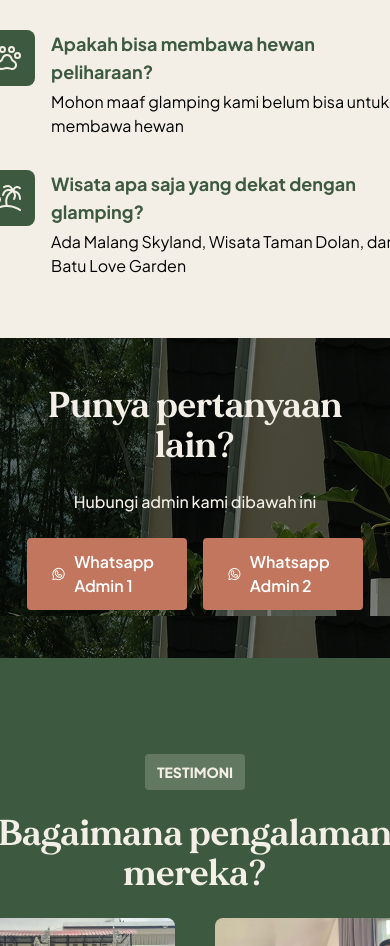
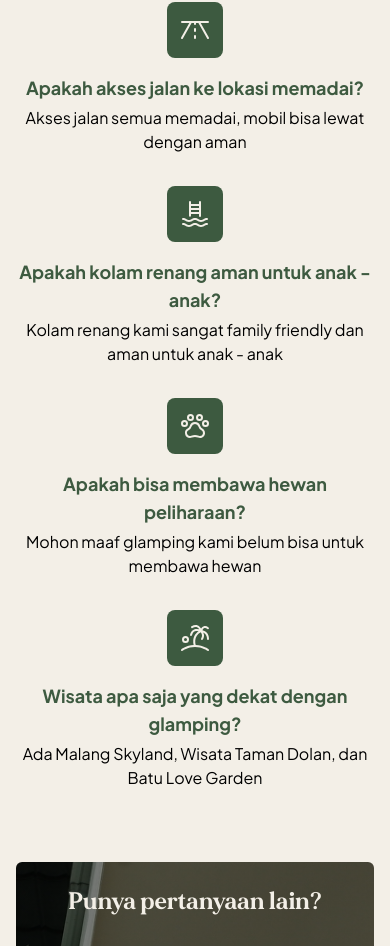
Before and after one commit to aruvin-s/greenland-landing-page, a React (Vite) app: page / in a window 390 px wide. Shown: the part 9912-10858 px from the top of the page. Built offline with nearby package versions, Linux system fonts and the light colour scheme.

Commit message:
fox: fix FAQ section responsive

```diff
--- a/src/components/IconChip.jsx
+++ b/src/components/IconChip.jsx
@@ -2,11 +2,11 @@ import React from 'react';
 
 const IconChips = ({ icon: Icon, title, description }) => {
   return (
-    <div className="flex items-start gap-4 max-w-2xl">
+    <div className="flex flex-col sm:flex-row items-center gap-4 max-w-2xl">
       <div className="bg-primary text-secondary p-3 rounded-lg">
         <Icon size={32} />
       </div>
-      <div>
+      <div className='text-center sm:text-start'>
         <p className="font-jakarta text-lg font-bold text-primary">{title}</p>
         <p className="font-jakarta text-base text-black mt-1">{description}</p>
       </div>
--- a/src/sections/FAQ.jsx
+++ b/src/sections/FAQ.jsx
@@ -2,23 +2,34 @@ import Chips from '.././components/Chips.jsx'
 import IconChips from '.././components/IconChip.jsx'
 import ButtonPrimary from '.././components/ButtonPrimary.jsx'
 import bgCarousel from '.././assets/carouseladmin.png'
-import { MapPinIcon , ArrowSquareRightIcon , RoadHorizonIcon, CoffeeIcon, SwimmingPoolIcon, PawPrintIcon, IslandIcon, ArrowSquareLeftIcon, WhatsappLogoIcon } from '@phosphor-icons/react';
+import {
+  MapPinIcon,
+  ArrowSquareRightIcon,
+  RoadHorizonIcon,
+  CoffeeIcon,
+  SwimmingPoolIcon,
+  PawPrintIcon,
+  IslandIcon,
+  ArrowSquareLeftIcon,
+  WhatsappLogoIcon,
+} from '@phosphor-icons/react'
 
 const FAQ = () => {
   return (
-    <div>
-        <div className="min-h-screen bg-secondary flex flex-col justify-center items-center">
-            <div className="flex flex-col justify-center items-center gap-6">
+    <div className="bg-secondary flex flex-col justify-center items-center px-4 sm:px-6 lg:px-8 py-24">
+      <div className="flex flex-col justify-center items-center gap-6 max-w-7xl w-full">
         <Chips text="FAQ" />
-                <p className="font-mirage text-primary font-bold text-4xl text-center">
+        <p className="font-mirage text-primary font-bold text-3xl sm:text-4xl text-center">
           Pertanyaan yang sering ditanyakan
         </p>
-                <p className="font-jakarta text-center text-lg max-w-xl">
+        <p className="font-jakarta text-center text-base sm:text-lg max-w-xl">
           Temukan informasi penting sebelum menginap di Malang Greenland
         </p>
-                <div className="grid grid-cols-1 md:grid-cols-2 gap-8 mt-9">
+
+        {/* Grid FAQ Items */}
+        <div className="grid grid-cols-1 sm:grid-cols-2 gap-8 mt-9 w-full">
           <IconChips
-                        icon={MapPinIcon }
+            icon={MapPinIcon}
             title="Dimana tepatnya lokasi Malang Greenland?"
             description="Lokasinya berada di Tawangargo, Karangploso, Malang"
           />
@@ -48,17 +59,33 @@ const FAQ = () => {
             description="Ada Malang Skyland, Wisata Taman Dolan, dan Batu Love Garden"
           />
         </div>
+
+        {/* CTA Background Section */}
         <div
-                className='flex flex-col w-full h-full bg-primary p-12 justify-center gap-6 rounded-md mt-9'
+          className="flex flex-col w-full bg-primary p-6 sm:p-12 justify-center gap-6 rounded-md mt-12 text-center bg-cover bg-center"
           style={{
-                        backgroundImage: `linear-gradient(rgba(0, 0, 0, 0.5), rgba(0, 0, 0, 0.5)), url(${bgCarousel})`
-                      }}>
-                    <p className='font-mirage text-secondary font-bold text-4xl text-center'>Punya pertanyaan lain?</p>
-                    <p className='font-jakarta text-secondary font-medium text-large text-center'>Hubungi admin kami dibawah ini</p>
-                    <div className='flex gap-4 justify-center'>
-                        <ButtonPrimary position="left" icon={WhatsappLogoIcon} text ="Whatsapp Admin 1" type="accent" />
-                        <ButtonPrimary position="left" icon={WhatsappLogoIcon} text ="Whatsapp Admin 2" type="accent" />
-                    </div>
+            backgroundImage: `linear-gradient(rgba(0, 0, 0, 0.5), rgba(0, 0, 0, 0.5)), url(${bgCarousel})`,
+          }}
+        >
+          <p className="font-mirage text-secondary font-bold text-2xl sm:text-4xl">
+            Punya pertanyaan lain?
+          </p>
+          <p className="font-jakarta text-secondary font-medium text-base sm:text-lg">
+            Hubungi admin kami dibawah ini
+          </p>
+          <div className="flex flex-col sm:flex-row gap-4 justify-center items-center">
+            <ButtonPrimary
+              position="left"
+              icon={WhatsappLogoIcon}
+              text="Whatsapp Admin 1"
+              type="accent"
+            />
+            <ButtonPrimary
+              position="left"
+              icon={WhatsappLogoIcon}
+              text="Whatsapp Admin 2"
+              type="accent"
+            />
           </div>
         </div>
       </div>
```
Lines whose indentation alone changed are shown as unchanged.
